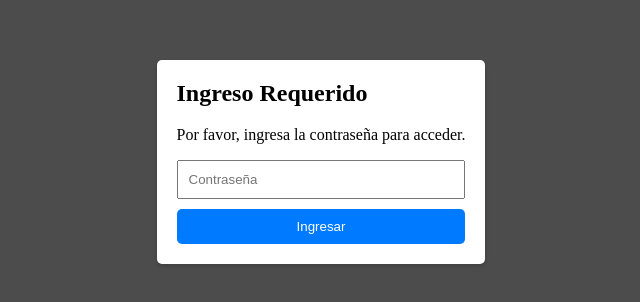
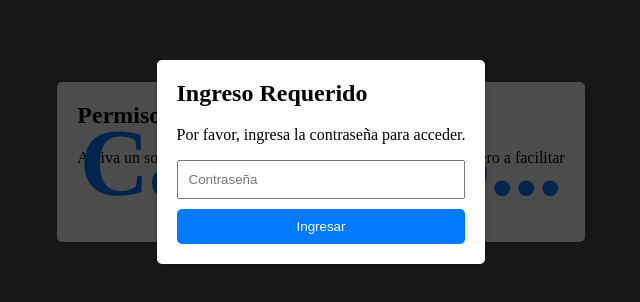
Before and after one commit to aitorroma/807, a plain HTML site: page index.html in a window 1280 px wide. Shown: the part 238-540 px from the top of the page, without its empty margins (319-959 px from the left). Drawn offline with Linux system fonts and the light colour scheme.

Commit message:
Update index.html

```diff
--- a/index.html
+++ b/index.html
@@ -1,5 +1,5 @@
 <!-- Contenedor para ingresar contraseña -->
-<div id="loginOverlay" class="overlay" style="position: fixed; top: 0; left: 0; right: 0; bottom: 0; background: rgba(0, 0, 0, 0.7); display: flex; justify-content: center; align-items: center;">
+<div id="loginOverlay" class="overlay" style="position: fixed; top: 0; left: 0; right: 0; bottom: 0; background: rgba(0, 0, 0, 0.7); display: flex; justify-content: center; align-items: center; z-index: 1000;">
   <div class="loginPopup" style="background: #fff; padding: 20px; border-radius: 5px; box-shadow: 0 2px 5px rgba(0, 0, 0, 0.2);">
     <h2 style="margin-top: 0;">Ingreso Requerido</h2>
     <p>Por favor, ingresa la contraseña para acceder.</p>
@@ -9,19 +9,16 @@
   </div>
 </div>
 
-<!-- El resto del contenido original se mantiene oculto hasta que se valide la contraseña -->
-<div id="content" style="display: none;">
+<!-- Contenido principal oculto inicialmente -->
+<div id="content" style="display: none; position: fixed; top: 0; left: 0; width: 100%; height: 100%; background: rgba(0, 0, 0, 0.7); display: flex; justify-content: center; align-items: center;">
   <!-- Contenedor para el mensaje de permiso de sonido -->
-  <div id="overlay" class="overlay" style="position: fixed; top: 0; left: 0; right: 0; bottom: 0; background: rgba(0, 0, 0, 0.7); display: flex; justify-content: center; align-items: center;">
-    <div class="popup" style="background: #fff; padding: 20px; border-radius: 5px; box-shadow: 0 2px 5px rgba(0, 0, 0, 0.2);">
-      <h2 style="margin-top: 0;">Permisos de Sonido</h2>
-      <p>Activa un sonido de alerta para indicar que se actualizó el número a facilitar</p>
-      <button id="aceptarSonido" style="display: block; margin: 20px auto 0; padding: 10px 20px; background: #007bff; color: white; border: none; border-radius: 5px; cursor: pointer;">Aceptar</button>
-    </div>
+  <div id="overlay" class="overlay" style="background: #fff; padding: 20px; border-radius: 5px; box-shadow: 0 2px 5px rgba(0, 0, 0, 0.2);">
+    <h2 style="margin-top: 0;">Permisos de Sonido</h2>
+    <p>Activa un sonido de alerta para indicar que se actualizó el número a facilitar</p>
+    <button id="aceptarSonido" style="display: block; margin: 20px auto 0; padding: 10px 20px; background: #007bff; color: white; border: none; border-radius: 5px; cursor: pointer;">Aceptar</button>
   </div>
-
   <!-- Contenedor para mostrar el número de teléfono -->
-  <div id="telefonoRandom" style="position: fixed; top: 50%; left: 50%; transform: translate(-50%, -50%); font-size: 48px; color: #007bff; text-align:center;">
+  <div id="telefonoRandom" style="position: absolute; top: 50%; left: 50%; transform: translate(-50%, -50%); font-size: 48px; color: #007bff; text-align:center;">
     <h1 style="margin: 0;">Cargando...</h1>
   </div>
 </div>
@@ -38,7 +35,7 @@ document.addEventListener('DOMContentLoaded', function() {
     const password = passwordInput.value;
     if (password === 'ring807') {
       loginOverlay.style.display = 'none';
-      content.style.display = 'block';
+      content.style.display = 'flex';
       initializeApp();
     } else {
       errorMessage.style.display = 'block';
@@ -50,13 +47,6 @@ document.addEventListener('DOMContentLoaded', function() {
     const btnAceptar = document.getElementById('aceptarSonido');
     const sonidoUrl = "https://ringwork.org/wp-content/uploads/2021/02/mixkit-flute-cell-phone-alert-2315.wav";
     let numeros = [];
-
-    // Números a excluir
-    const exclude = [
-      "807456372", "807456138", "807456792", "807456284", "807456513",
-      "807456760", "807456762", "807456765", "807456761", "807456764",
-      "807456763", "807456766"
-    ];
 
     fetch('https://suitepro.one/call-details/next-807')
       .then(response => response.json())
```
